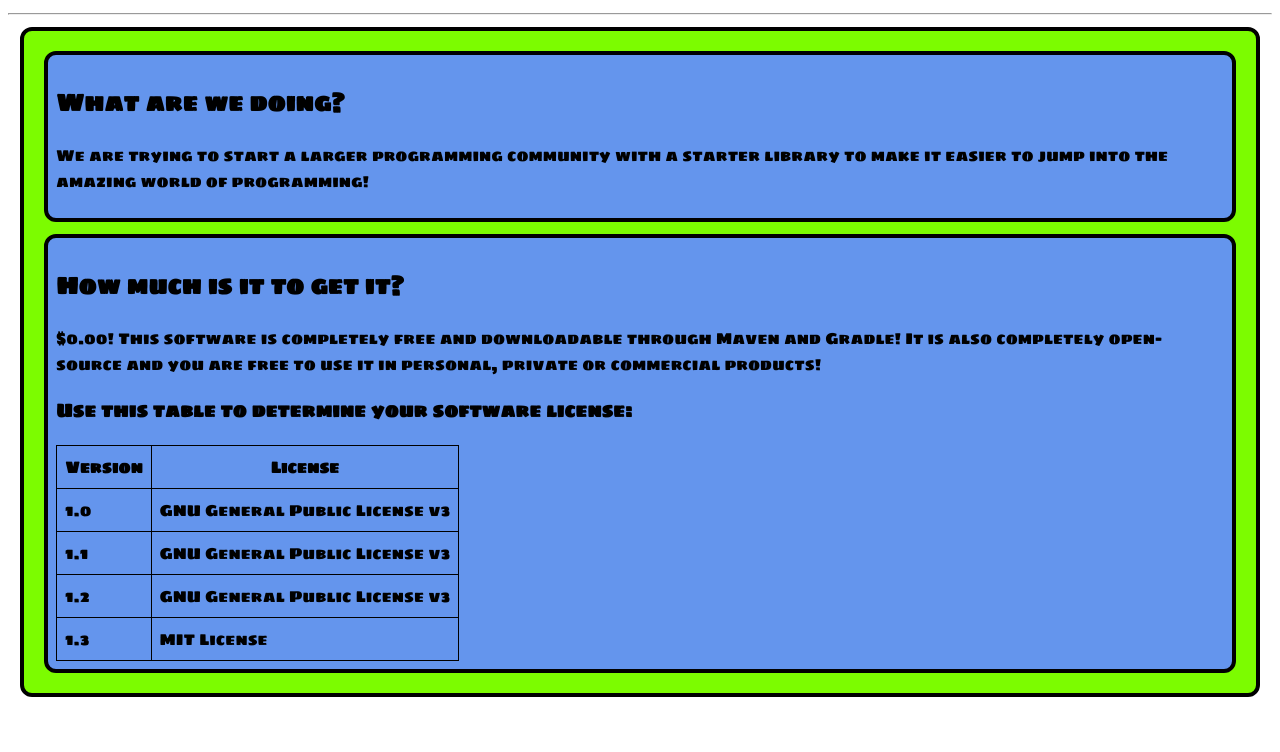
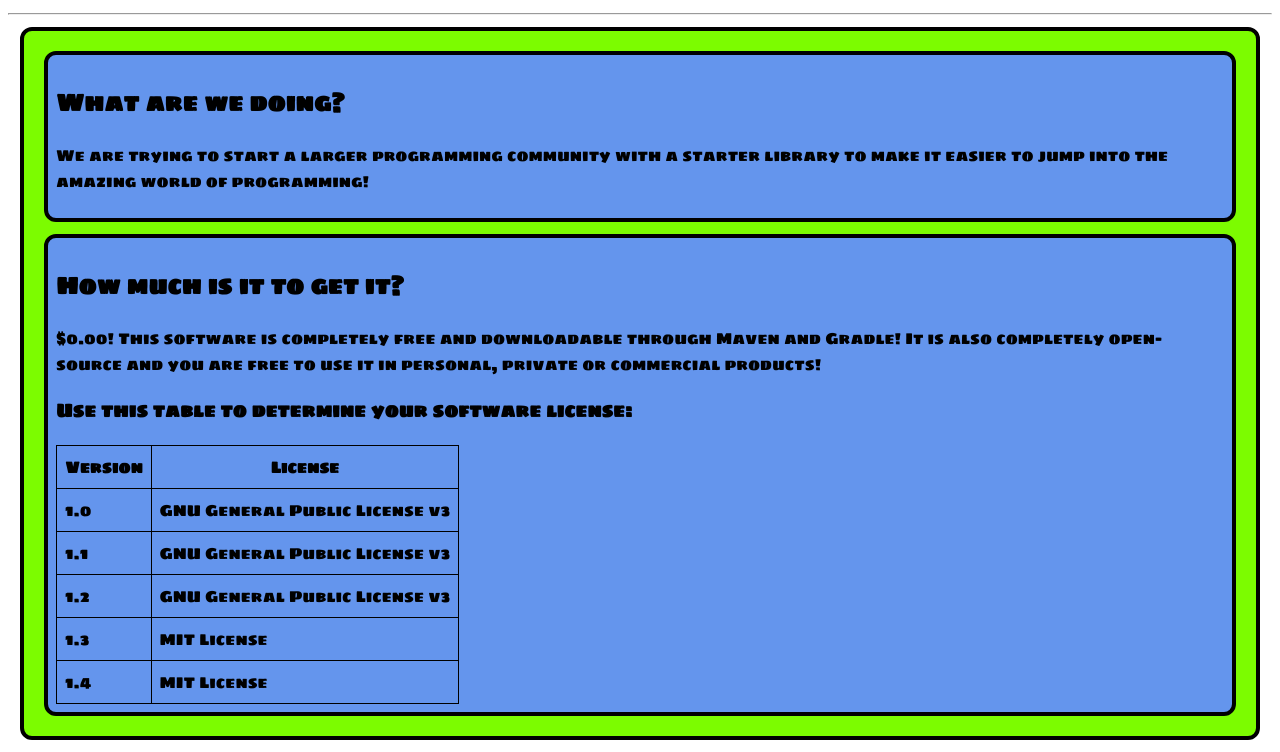
Before and after one commit to JavaEZLib/javaezlib.github.io, a plain HTML site: page index.html in a window 1280 px wide. Shown: the part 125-877 px from the top of the page. Before the commit the page ends 834 px from the top, so only its background shows below. Drawn offline with Linux system fonts and the light colour scheme.

Commit message:
Update index.html

```diff
--- a/index.html
+++ b/index.html
@@ -24,6 +24,7 @@
                     <tr><td>1.1</td><td>GNU General Public License v3</td></tr>
                     <tr><td>1.2</td><td>GNU General Public License v3</td></tr>
                     <tr><td>1.3</td><td>MIT License</td></tr>
+                    <tr><td>1.4</td><td>MIT License</td></tr>
                 </table>
             </section>
         </article>
```
